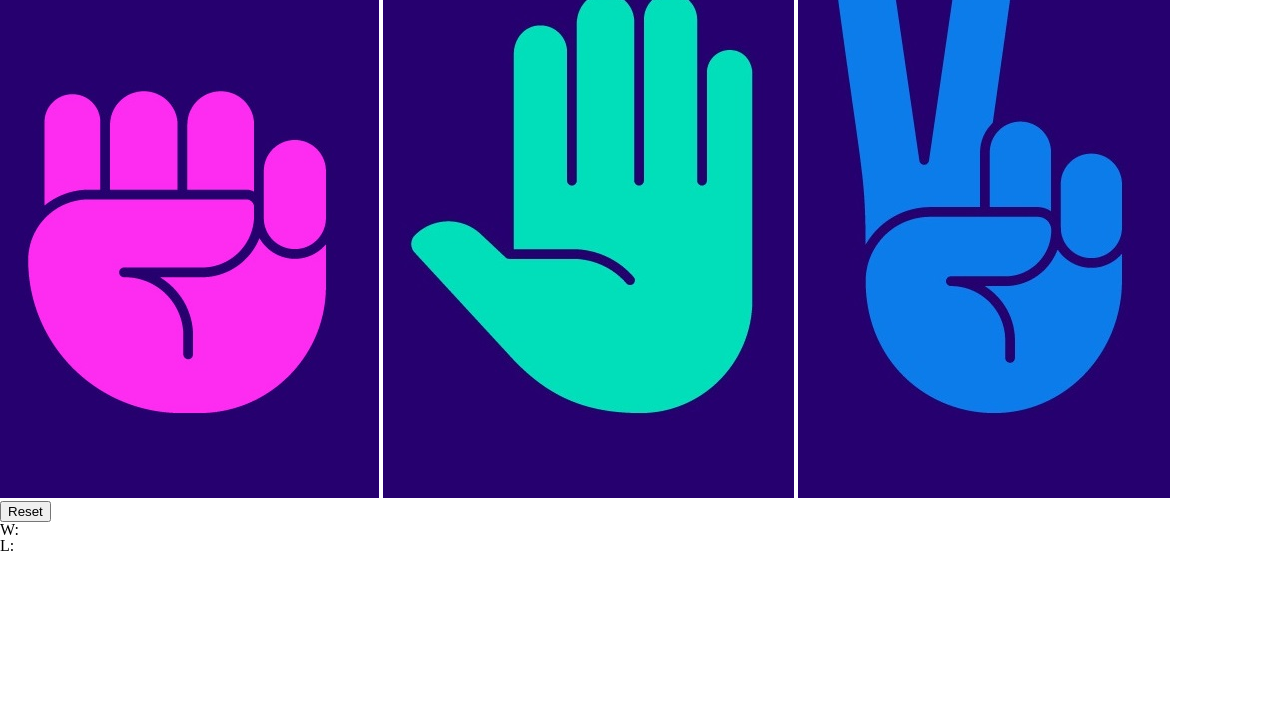
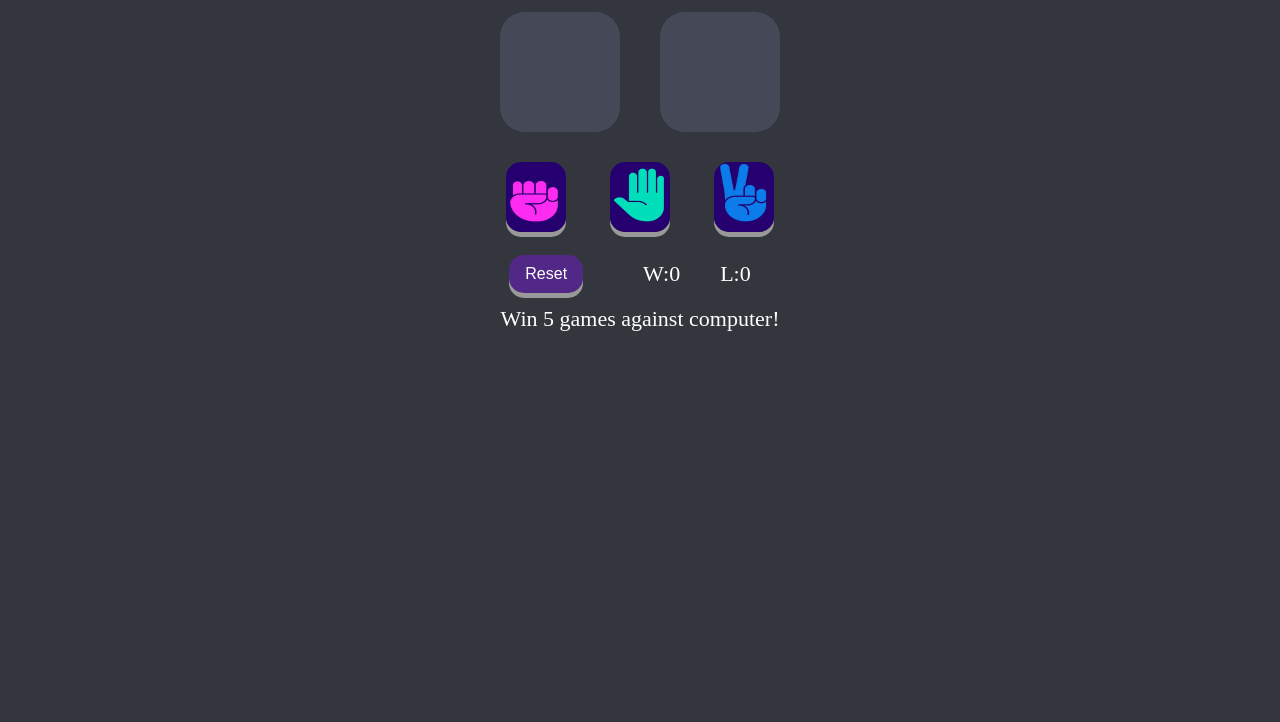
Before and after one commit to jove0610/Rock-Paper-Scissors, a plain HTML site: page index.html in a window 1280 px wide. Shown: the part 78-800 px from the top of the page. Drawn offline with Linux system fonts and the light colour scheme.

Commit message:
forgot to change the css and js ref name

```diff
--- a/index.html
+++ b/index.html
@@ -7,7 +7,7 @@
         <meta name='keywords' content='rock paper scissors, browser game, games'>
         <meta name='author' content='Jose Anthony Jovellanos'>
         <link rel='stylesheet' href='reset.css'>
-        <link rel='stylesheet' href='try.css'>
+        <link rel='stylesheet' href='style.css'>
 
         <title>Rock Paper Scissors</title>
     </head>
@@ -38,6 +38,6 @@
             </div>
         </section>
 
-        <script src="try.js"></script>
+        <script src="script.js"></script>
     </body>
 </html>
```
